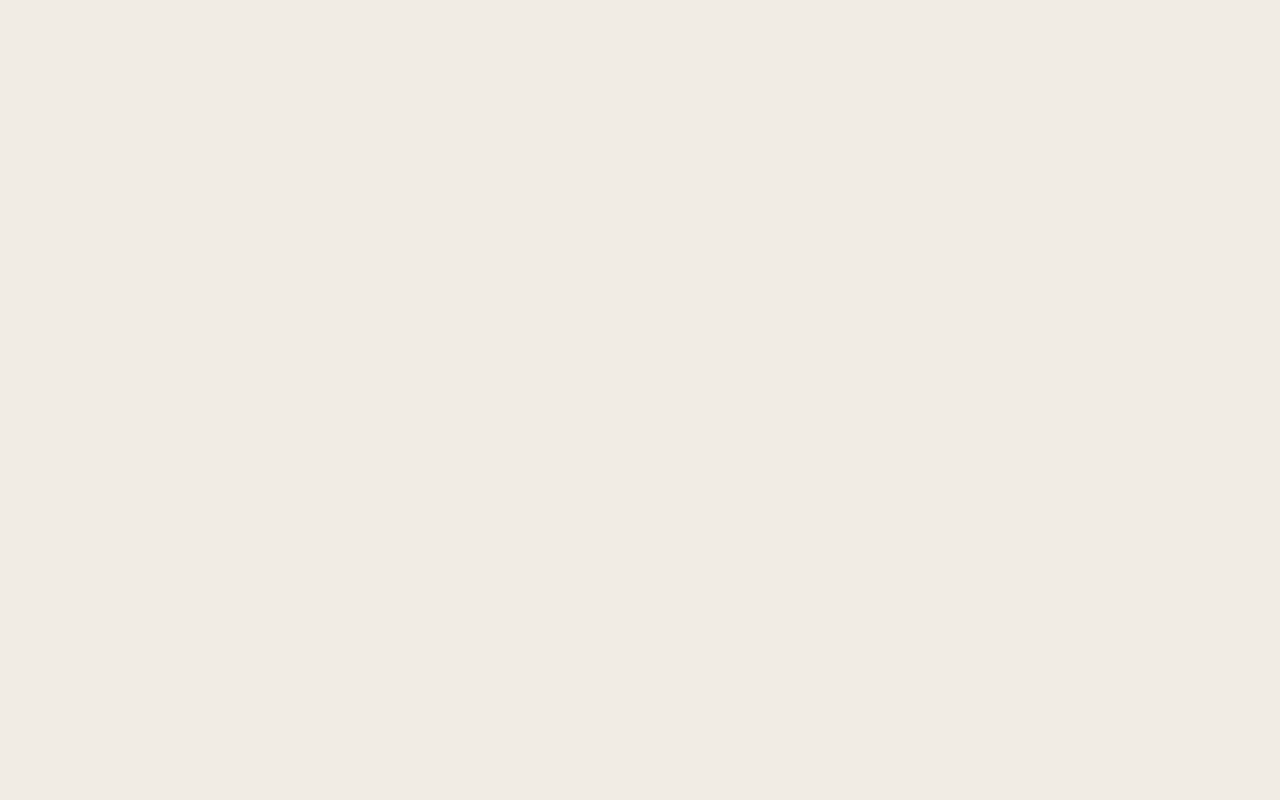
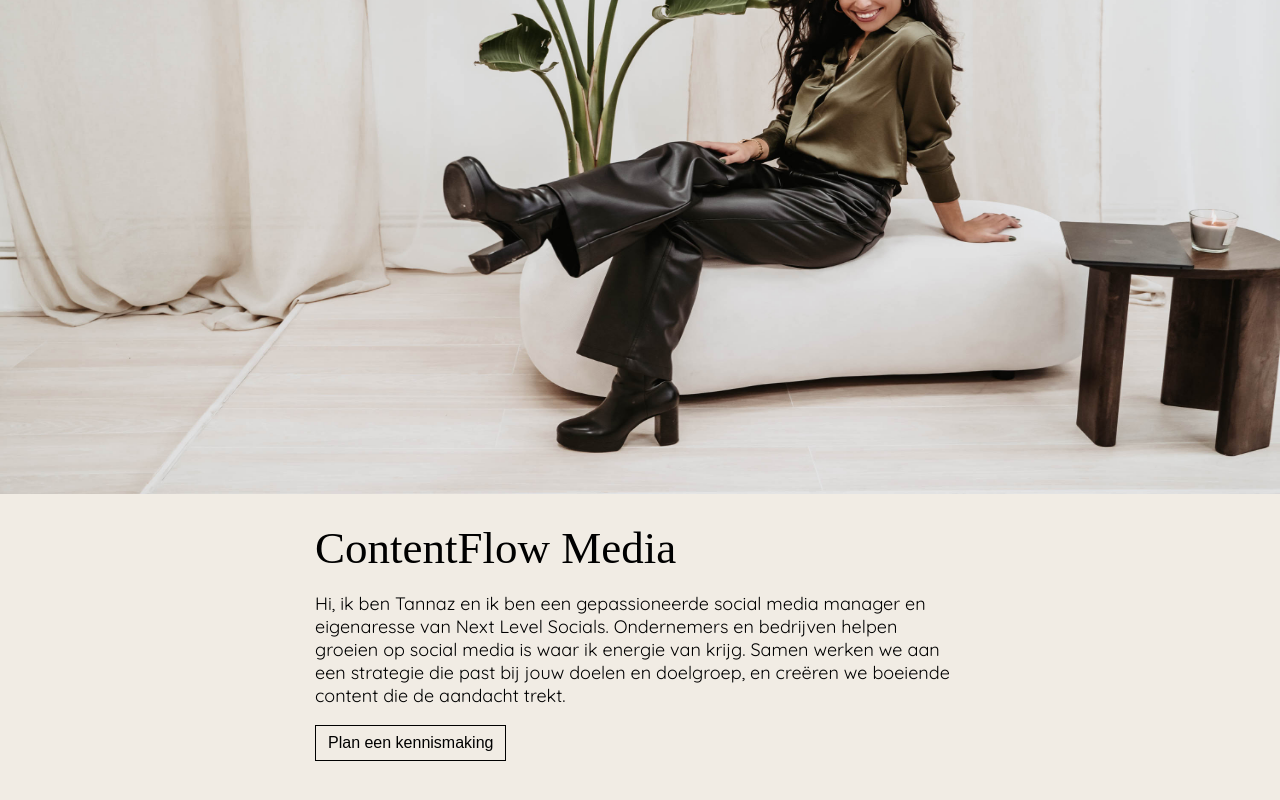
Before and after one commit to dannyfrelink/portfolio-rani, a React (Create React App) app: page / in a window 1280 px wide. Shown: the part 306-1106 px from the top of the page. Built offline with nearby package versions, Linux system fonts and the light colour scheme; a web font is replaced by a local one.

Commit message:
update: add content for Intro section

```diff
--- a/src/App.css
+++ b/src/App.css
@@ -6,11 +6,11 @@
 
 body {
 	background-color: var(--nude-light);
-	height: 200vh;
 }
 
 button {
 	border: unset;
+	background-color: unset;
 	height: fit-content;
 	width: fit-content;
 	padding: 0;
@@ -36,6 +36,26 @@
 		top: -30vh;
 		display: none;
 	}
+}
+
+/* General styling */
+h1 {
+	font-size: clamp(30px, 4vw, 45px);
+	margin: 0;
+}
+
+h2 {
+	font-size: clamp(26px, 3.47vw, 38px);
+}
+
+p {
+	font-size: clamp(16px, 2.13vw, 18px);
+}
+
+.button {
+	border: 0.75px solid black;
+	padding: 0.5rem 0.75rem;
+	font-size: clamp(14px, 1.87vw, 16px);
 }
 
 /* Header styling */
@@ -73,12 +93,14 @@
 header nav {
 	position: absolute;
 	animation: fadeNavOpen 0.3s ease-in forwards;
-	width: 100%;
+	left: -7.5vw;
+	width: 100vw;
 	padding-top: 1.5rem;
 	list-style: none;
 	text-align: center;
 	background-color: var(--nude-light);
 	z-index: -2;
+	box-shadow: 0px 1px 15px rgba(0, 0, 0, 0.2);
 }
 
 header nav.closeNav {
@@ -86,7 +108,7 @@
 }
 
 header nav li {
-	margin-bottom: 1.5rem;
+	margin-bottom: 2rem;
 }
 
 /* Main content styling */
@@ -96,4 +118,12 @@
 
 main #intro img {
 	width: 100%;
+	max-height: calc(100vh - 5rem);
 }
+
+main #intro article {
+	width: 85%;
+	max-width: 650px;
+	margin: 0 auto;
+	padding: 1.5rem 7.5%;
+}
--- a/src/App.js
+++ b/src/App.js
@@ -22,7 +22,22 @@
 			<header>
 				<img src={logo} alt="Logo ContentFlow Media" />
 
-				<button onClick={() => setNavOpen(true)}>
+				<button
+					onClick={() => {
+						if (navOpen) {
+							setCloseNav(true);
+
+							const timeout = setTimeout(() => {
+								setNavOpen(false);
+								setCloseNav(false);
+							}, 300);
+
+							return () => clearTimeout(timeout);
+						} else {
+							setNavOpen(true);
+						}
+					}}
+				>
 					<MenuRoundedIcon fontSize="inherit" />
 				</button>
 
@@ -54,7 +69,28 @@
 				)}
 			</header>
 
-			<main></main>
+			<main>
+				<section id="intro">
+					<img src={coverImage} alt="ContentFlow Media" />
+
+					<article>
+						<h1>ContentFlow Media</h1>
+						<p>
+							Hi, ik ben Tannaz en ik ben een gepassioneerde
+							social media manager en eigenaresse van Next Level
+							Socials. Ondernemers en bedrijven helpen groeien op
+							social media is waar ik energie van krijg. Samen
+							werken we aan een strategie die past bij jouw doelen
+							en doelgroep, en creëren we boeiende content die de
+							aandacht trekt.
+						</p>
+
+						<button className="button">
+							Plan een kennismaking
+						</button>
+					</article>
+				</section>
+			</main>
 
 			<footer></footer>
 		</div>
--- a/src/index.css
+++ b/src/index.css
@@ -9,6 +9,7 @@
 h2,
 h3 {
 	font-family: "Gowun Batang", serif;
+	font-weight: unset;
 }
 
 code {
```
